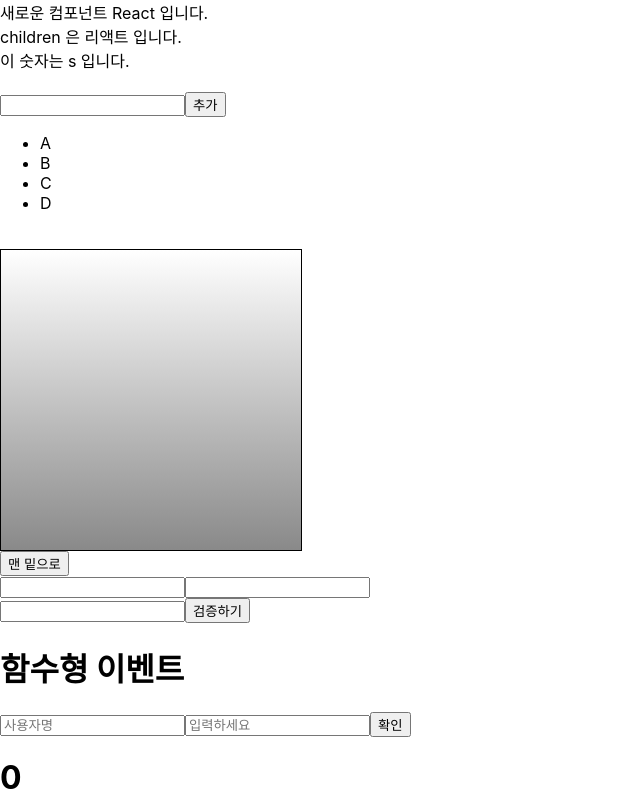
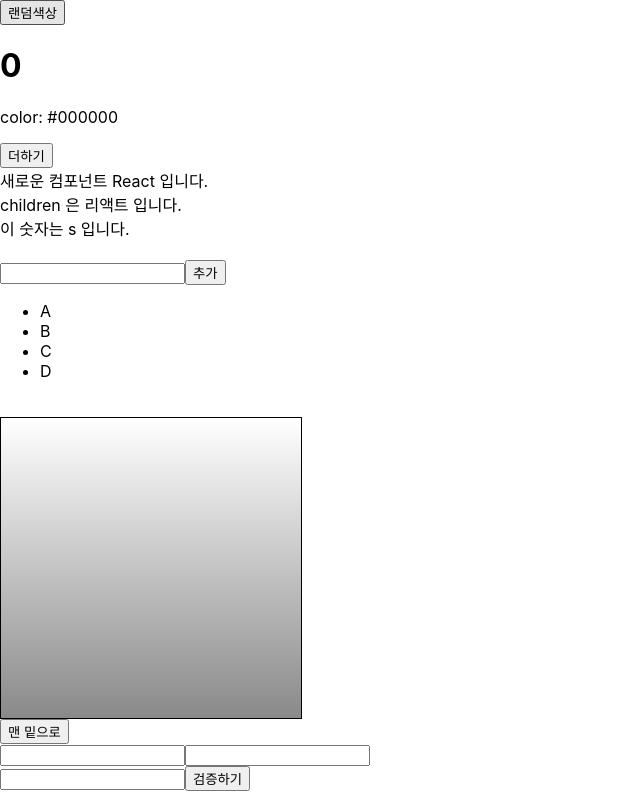
Before and after one commit to b0ho/hello-react, a React (Create React App) app: page / in a window 1280 px wide. Shown: the top 800 px of the page, without its empty margins (0-640 px from the left). Built offline with nearby package versions, Linux system fonts and the light colour scheme.

Commit message:
lifecycle 테스트

```diff
--- a/src/App.js
+++ b/src/App.js
@@ -9,11 +9,30 @@
 import Ref from "./Ref";
 import ScrollBox from "./ScrollBox";
 import Iteration from "./Iteration";
+import LifeCycle from "./LifeCycle";
+
+function getRandomColor() {
+  return "#" + Math.floor(Math.random() * 16777215).toString(16);
+}
 
 class App extends Component {
+  state = {
+    color: "#000000",
+  };
+
+  handleClick = () => {
+    this.setState({
+      color: getRandomColor(),
+    });
+  };
+
   render() {
     return (
       <div>
+        <div>
+          <button onClick={this.handleClick}>랜덤색상</button>
+          <LifeCycle color={this.state.color}></LifeCycle>
+        </div>
         <MyComponent name="React" favoriteNumber="s">
           리액트
         </MyComponent>
--- /dev/null
+++ b/src/LifeCycle.js
@@ -0,0 +1,75 @@
+import React, { Component } from "react";
+
+class LifeCycle extends Component {
+  state = {
+    number: 0,
+    color: null,
+  };
+  myRef = null;
+
+  constructor(props) {
+    super(props);
+    console.log("constructor");
+  }
+
+  static getDerivedStateFromProps(nextProps, prevState) {
+    console.log("getDerivedStateFromProps");
+    if (nextProps.color !== prevState.color) {
+      return { color: nextProps.color };
+    }
+    return null;
+  }
+
+  componentDidMount() {
+    console.log("componentDidMount");
+  }
+
+  shouldComponentUpdate(nextProps, nextState) {
+    console.log("shouldComponentUpdate", nextProps, nextState);
+    return nextState.number % 10 !== 4;
+  }
+
+  componentWillUnmount() {
+    console.log("componentWillUnmount");
+  }
+
+  handleClick = () => {
+    this.setState({
+      number: this.state.number + 1,
+    });
+  };
+
+  getSnapshotBeforeUpdate(prevProps, prevState) {
+    console.log("getSnapshotBeforeUpdate");
+    if (prevProps.color !== this.props.color) {
+      return this.myRef.style.color;
+    }
+    return null;
+  }
+
+  componentDidUpdate(prevProps, prevState, snapshot) {
+    console.log("componentDidUpdate", prevProps, prevState);
+    if (snapshot) {
+      console.log("업데이트 되기 전 : ", snapshot);
+    }
+  }
+
+  render() {
+    console.log("render");
+
+    const styleA = {
+      color: this.props.color,
+    };
+    return (
+      <div>
+        <h1 style={styleA} ref={(ref) => (this.myRef = ref)}>
+          {this.state.number}
+        </h1>
+        <p>color: {this.state.color}</p>
+        <button onClick={this.handleClick}>더하기</button>
+      </div>
+    );
+  }
+}
+
+export default LifeCycle;
```
